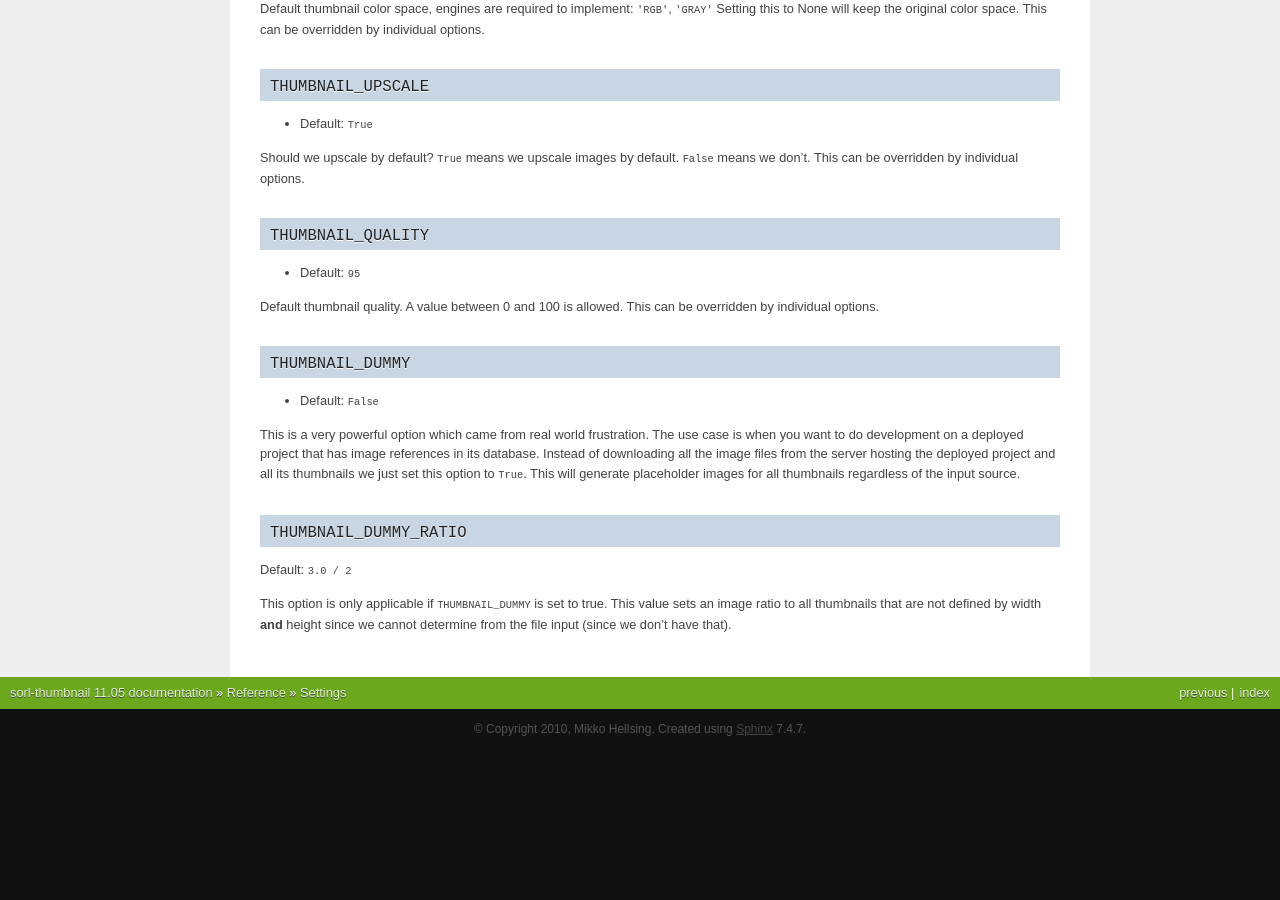
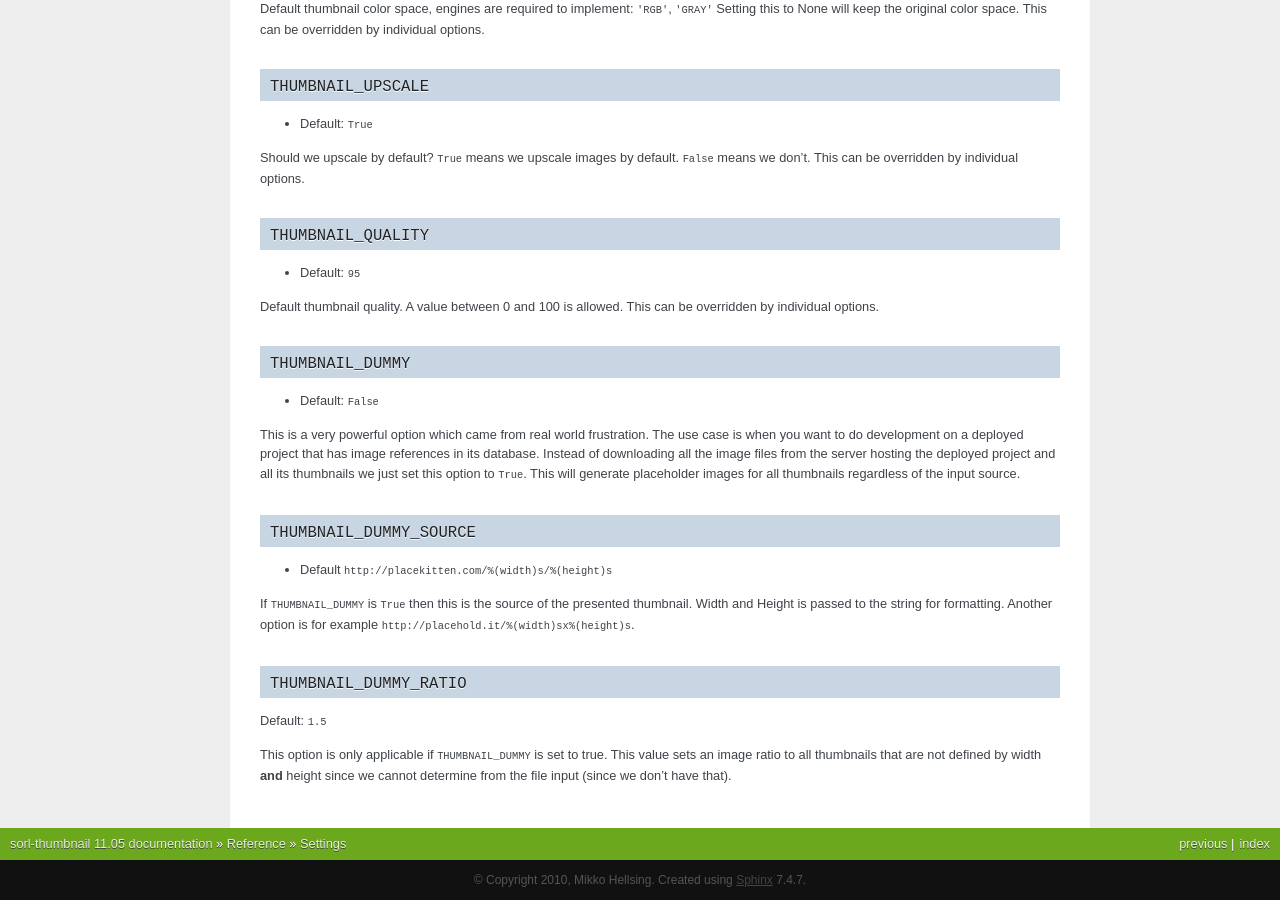
Before and after one commit to jazzband/sorl-thumbnail, a Sphinx documentation site: the page built from docs/reference/settings.rst, in a window 1280 px wide and 900 px high, scrolled down 2987 px. Built offline with Sphinx 7.4.7, drawn with Linux system fonts in a browser that asks for light colours; before the commit the page ends 3736 px from its top, so only the background shows below that; some of the changed text lies outside the part shown.

Commit message:
-> source

```diff
--- a/docs/reference/settings.rst
+++ b/docs/reference/settings.rst
@@ -219,10 +219,20 @@
 regardless of the input source.
 
 
+``THUMBNAIL_DUMMY_SOURCE``
+==========================
+
+- Default ``http://placekitten.com/%(width)s/%(height)s``
+
+If ``THUMBNAIL_DUMMY`` is ``True`` then this is the source of the presented
+thumbnail. Width and Height is passed to the string for formatting.  Another
+option is for example ``http://placehold.it/%(width)sx%(height)s``.
+
+
 ``THUMBNAIL_DUMMY_RATIO``
 =========================
 
-Default: ``3.0 / 2``
+Default: ``1.5``
 
 This option is only applicable if ``THUMBNAIL_DUMMY`` is set to true. This
 value sets an image ratio to all thumbnails that are not defined by width
```
Also changed, not shown: 2 other files.
